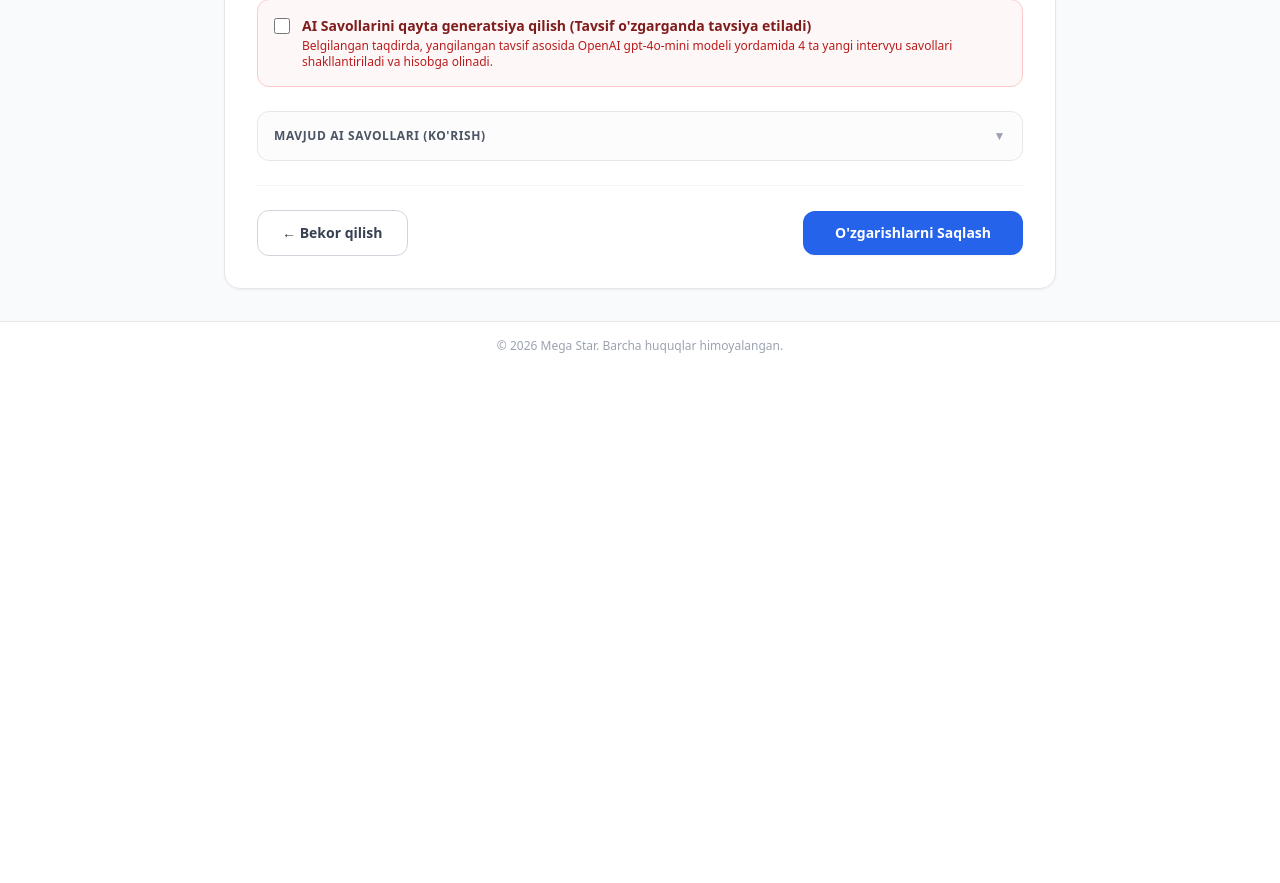
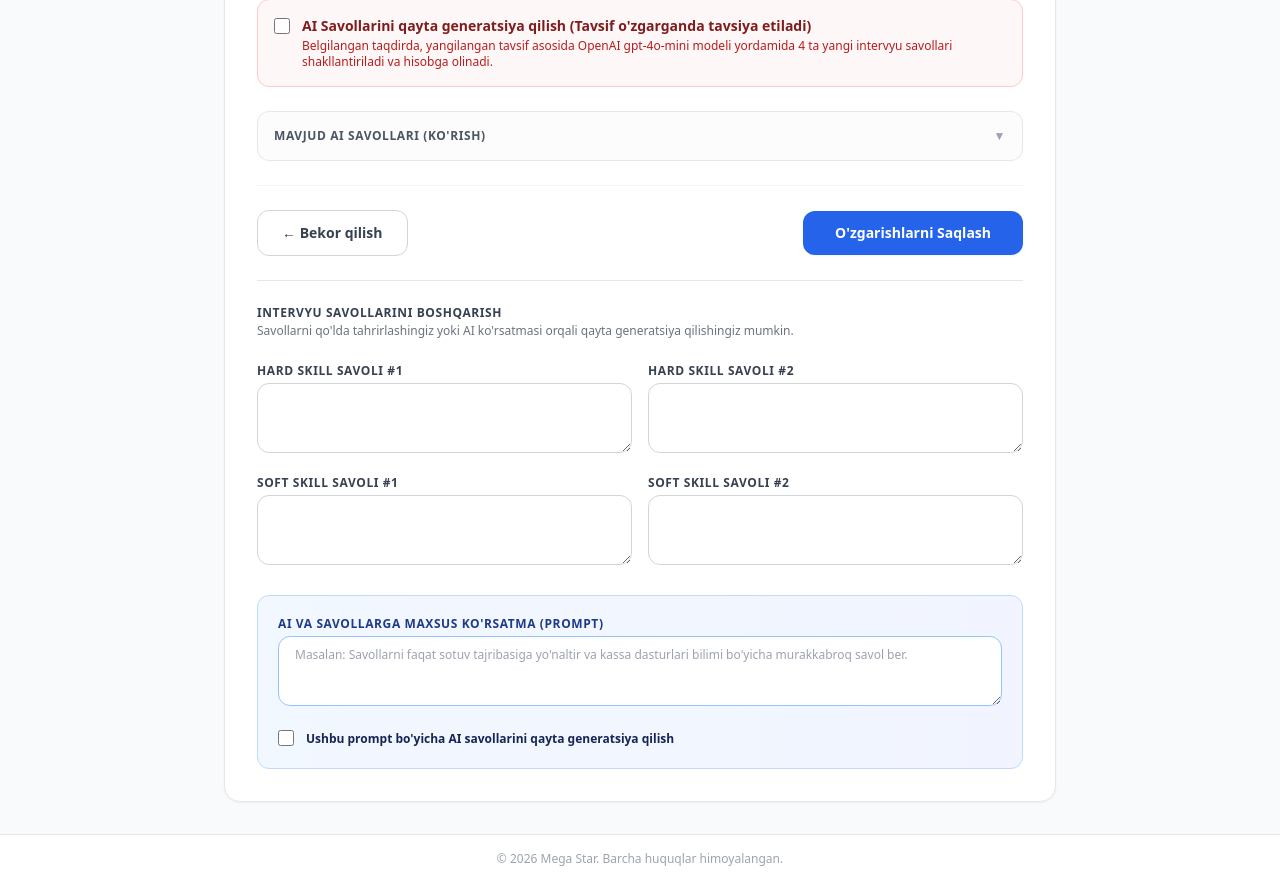
Before and after one commit to b12hub/MegaStar_HR_bot, a FastAPI app: template templates/vacancy_edit.html in a window 1280 px wide. Shown: the part 831-1714 px from the top of the page. Before the commit the page ends 1184 px from the top, so only its background shows below. Run offline with FastAPI, Linux system fonts and the light colour scheme; the template is opened without the code that fills it, so the values that code supplies are empty; parts of the project's set-up code (start-up, migrations or seed data) failed here and were passed over; some libraries are stand-ins or nearby versions.

Commit message:
Now generated questions can be edited and the icons removed .

```diff
--- a/templates/vacancy_edit.html
+++ b/templates/vacancy_edit.html
@@ -187,6 +187,72 @@
                     </button>
                 </div>
 
+<!-- Question Management & Custom AI Refinement Section -->
+                <div class="space-y-6 pt-6 border-t border-gray-200">
+                <div>
+                <h3 class="text-xs font-bold uppercase tracking-wider text-gray-700">Intervyu Savollarini Boshqarish</h3>
+                 <p class="text-xs text-gray-500 mt-0.5">Savollarni qo'lda tahrirlashingiz yoki AI ko'rsatmasi orqali qayta generatsiya qilishingiz mumkin.</p>
+                </div>
+
+            <!-- Direct Manual Question Input Fields -->
+            <div class="grid grid-cols-1 md:grid-cols-2 gap-4">
+                <div>
+                    <label for="generated_hard_skill_q1" class="block text-xs font-bold uppercase tracking-wider text-gray-700 mb-1">
+                        Hard Skill Savoli #1
+                    </label>
+                    <textarea id="generated_hard_skill_q1" name="generated_hard_skill_q1" rows="3"
+                              class="w-full px-4 py-2.5 rounded-xl border border-gray-300 focus:ring-2 focus:ring-blue-500 focus:border-blue-500 text-gray-900 text-xs outline-none transition shadow-xs">{{ vacancy.generated_hard_skill_q1 or '' }}</textarea>
+                </div>
+
+                <div>
+                    <label for="generated_hard_skill_q2" class="block text-xs font-bold uppercase tracking-wider text-gray-700 mb-1">
+                        Hard Skill Savoli #2
+                    </label>
+                    <textarea id="generated_hard_skill_q2" name="generated_hard_skill_q2" rows="3"
+                              class="w-full px-4 py-2.5 rounded-xl border border-gray-300 focus:ring-2 focus:ring-blue-500 focus:border-blue-500 text-gray-900 text-xs outline-none transition shadow-xs">{{ vacancy.generated_hard_skill_q2 or '' }}</textarea>
+                </div>
+
+                <div>
+                    <label for="generated_soft_skill_q1" class="block text-xs font-bold uppercase tracking-wider text-gray-700 mb-1">
+                        Soft Skill Savoli #1
+                    </label>
+                    <textarea id="generated_soft_skill_q1" name="generated_soft_skill_q1" rows="3"
+                              class="w-full px-4 py-2.5 rounded-xl border border-gray-300 focus:ring-2 focus:ring-blue-500 focus:border-blue-500 text-gray-900 text-xs outline-none transition shadow-xs">{{ vacancy.generated_soft_skill_q1 or '' }}</textarea>
+                </div>
+
+                <div>
+                    <label for="generated_soft_skill_q2" class="block text-xs font-bold uppercase tracking-wider text-gray-700 mb-1">
+                        Soft Skill Savoli #2
+                    </label>
+                    <textarea id="generated_soft_skill_q2" name="generated_soft_skill_q2" rows="3"
+                              class="w-full px-4 py-2.5 rounded-xl border border-gray-300 focus:ring-2 focus:ring-blue-500 focus:border-blue-500 text-gray-900 text-xs outline-none transition shadow-xs">{{ vacancy.generated_soft_skill_q2 or '' }}</textarea>
+                </div>
+            </div>
+
+                <!-- AI Refinement Box -->
+                <div class="p-5 bg-gradient-to-r from-blue-50/80 to-indigo-50/80 rounded-xl border border-blue-200 space-y-4">
+                    <div>
+                        <label for="custom_ai_prompt" class="block text-xs font-bold uppercase tracking-wider text-blue-900 mb-1">
+                            AI va Savollarga Maxsus Ko'rsatma (Prompt)
+                        </label>
+                        <textarea id="custom_ai_prompt" name="custom_ai_prompt" rows="3"
+                                  placeholder="Masalan: Savollarni faqat sotuv tajribasiga yo'naltir va kassa dasturlari bilimi bo'yicha murakkabroq savol ber."
+                                  class="w-full px-4 py-2.5 rounded-xl border border-blue-300 focus:ring-2 focus:ring-blue-500 focus:border-blue-500 text-gray-900 text-xs outline-none transition bg-white shadow-xs"></textarea>
+                    </div>
+
+                    <div class="flex items-start">
+                        <div class="flex items-center h-5">
+                            <input id="regenerate_ai" name="regenerate_ai" type="checkbox" value="true"
+                                   class="w-4 h-4 text-blue-600 bg-white border-blue-300 rounded focus:ring-blue-500 cursor-pointer">
+                        </div>
+                        <div class="ml-3 text-sm">
+                            <label for="regenerate_ai" class="font-bold text-blue-950 text-xs cursor-pointer">
+                                Ushbu prompt bo'yicha AI savollarini qayta generatsiya qilish
+                            </label>
+                        </div>
+                    </div>
+                </div>
+            </div>
             </form>
         </section>
 
```
Also changed, not shown: api/dashboard.py (+18 -3 lines).
